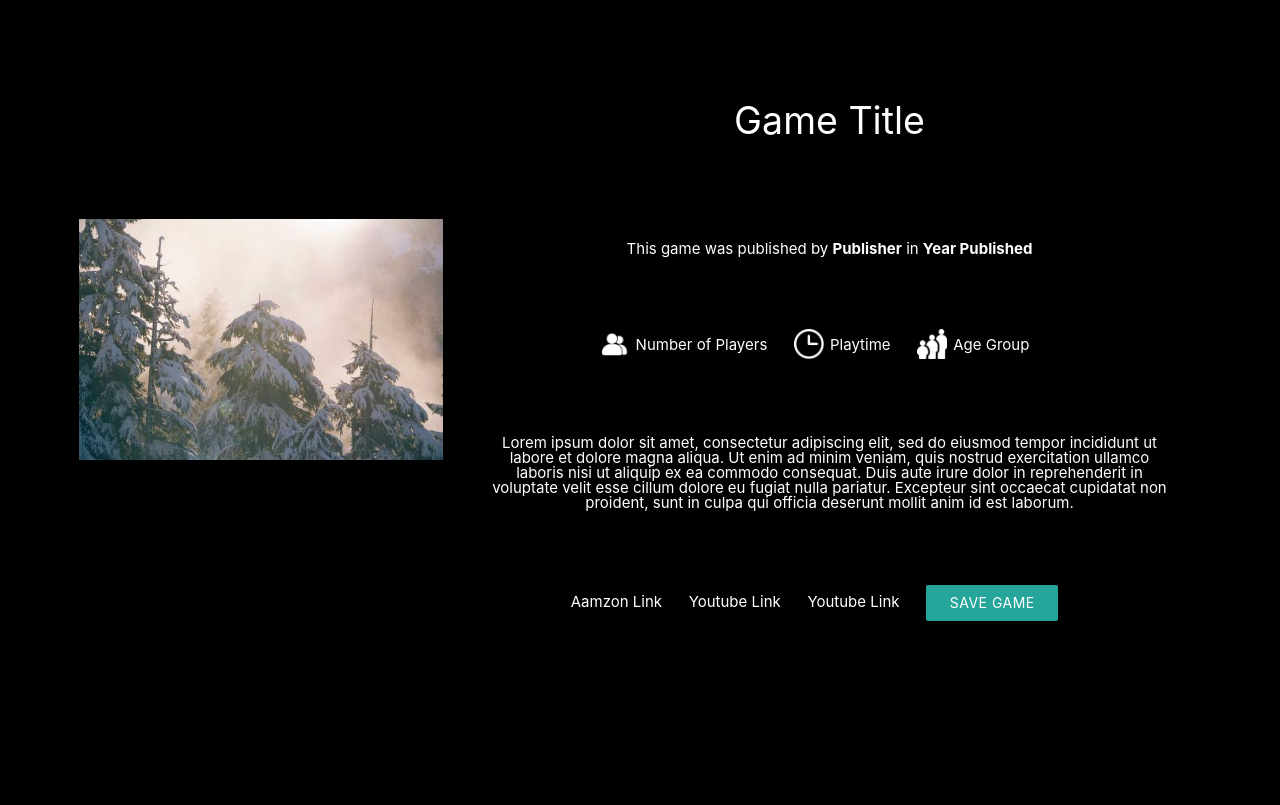
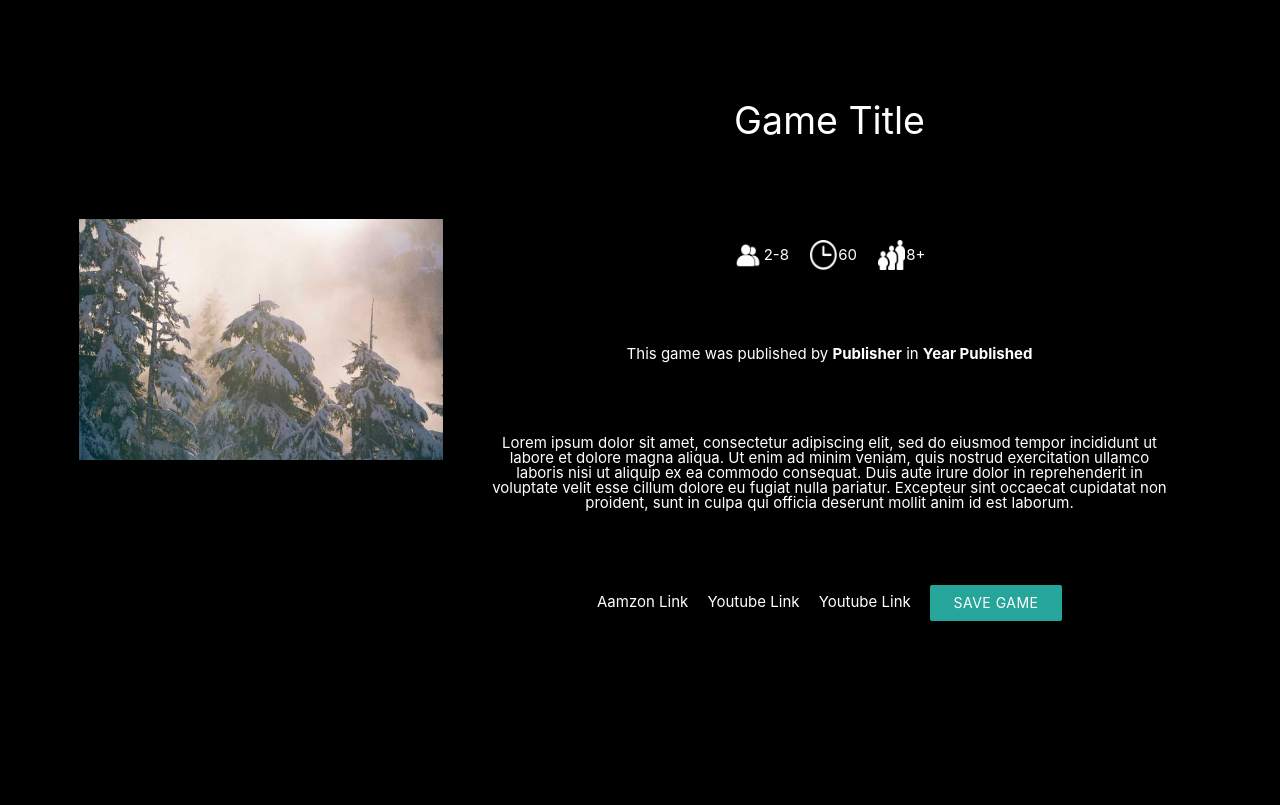
Before and after one commit to CaldwellDerek/bgp, a PHP site: page / in a window 1280 px wide. Shown: the part 373-1178 px from the top of the page. Run offline with PHP 8.4, Linux system fonts and the light colour scheme.

Commit message:
fixed alignment issue with game details

```diff
--- a/css/index.css
+++ b/css/index.css
@@ -144,7 +144,7 @@ header {
     justify-content: space-evenly;
 }
 
-.game-info > * {
+.game-info p {
     padding: 0 2rem;
     text-align: center;
 }
@@ -159,7 +159,7 @@ header {
 
 .game-info li {
     display: inline;
-    margin: 0 0.75rem;
+    margin: 0 0.5rem;
 }
 
 .game-info img {
@@ -167,9 +167,9 @@ header {
     width: 2rem;
     filter: invert(100%) sepia(0%) saturate(0%) hue-rotate(131deg) brightness(103%) contrast(101%);
     vertical-align: middle;
+    padding: 0 0.1rem;
     position: relative;
     bottom: 0.1rem;
-    margin-right: 0.4rem;
 }
 
 /* Similar Games -------------------------------------------------------------------- */
@@ -281,10 +281,6 @@ footer {
         font-size: 2.5rem;
     }
 
-    /* .game-info ul {
-        margin-bottom: 3rem;
-    } */
-
     .game-info li {
         display: block;
         margin: 2rem 0;
--- a/index.html
+++ b/index.html
@@ -64,12 +64,12 @@
         </div>
         <div class="game-info">
           <h1>Game Title</h1>
+          <ul>
+            <li><img src="./images/number-of-players.png" alt="number of players">2-8</li>
+            <li><img src="./images/play-time.png" alt="play time">60</li>
+            <li><img src="./images/age-group.png" alt="age group">8+</li>
+          </ul>
           <p>This game was published by <span class="publisher">Publisher</span> in <span class="year-published">Year Published</span></p>
-          <ul>
-            <li><img src="./images/number-of-players.png" alt="number of players">Number of Players</li>
-            <li><img src="./images/play-time.png" alt="play time">Playtime</li>
-            <li><img src="./images/age-group.png" alt="age group">Age Group</li>
-          </ul>
           <p>Lorem ipsum dolor sit amet, consectetur adipiscing elit, sed do eiusmod tempor incididunt ut labore et dolore magna aliqua. Ut enim ad minim veniam, quis nostrud exercitation ullamco laboris nisi ut aliquip ex ea commodo consequat. Duis aute irure dolor in reprehenderit in voluptate velit esse cillum dolore eu fugiat nulla pariatur. Excepteur sint occaecat cupidatat non proident, sunt in culpa qui officia deserunt mollit anim id est laborum.</p>
           <ul>
             <li>Aamzon Link</li>
```
